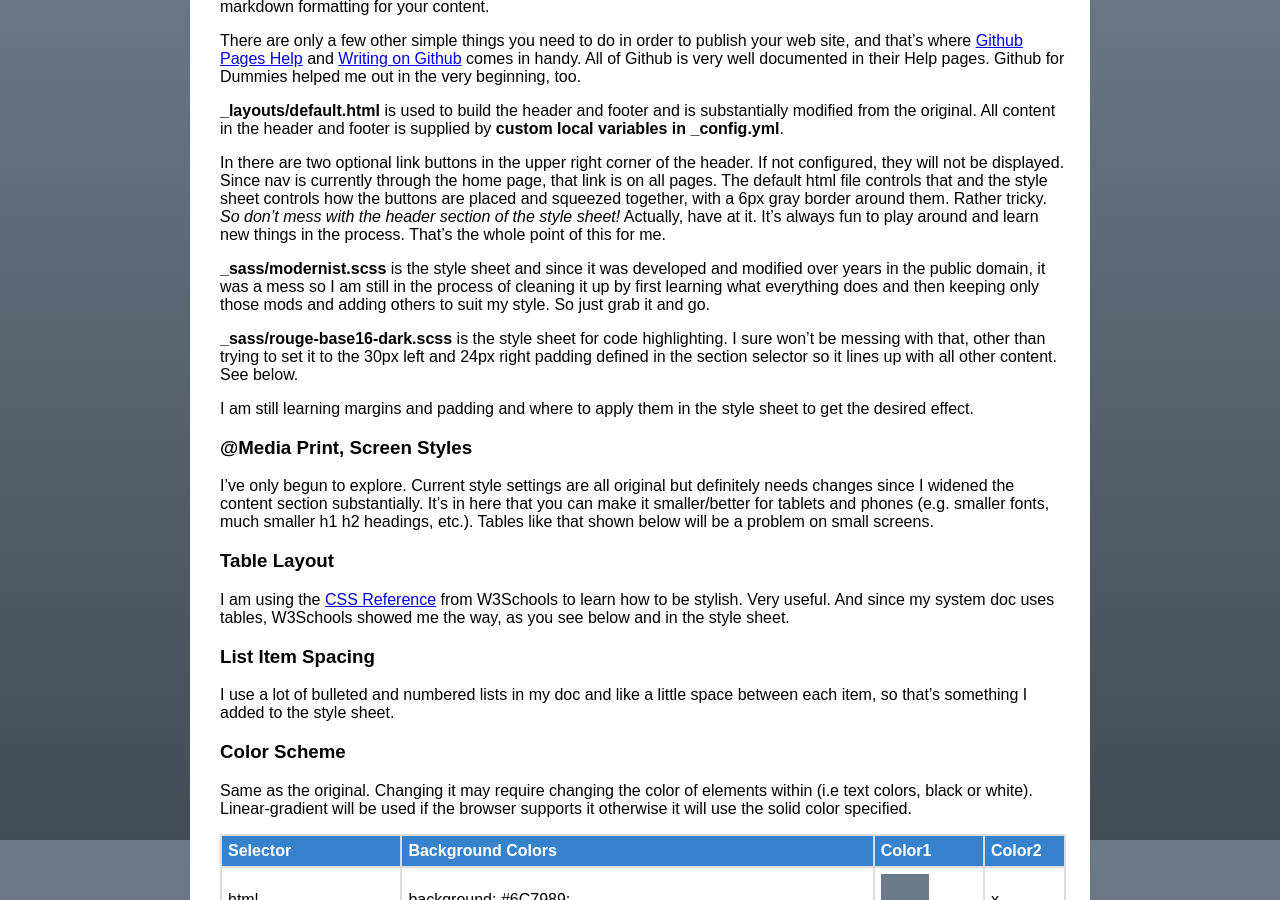
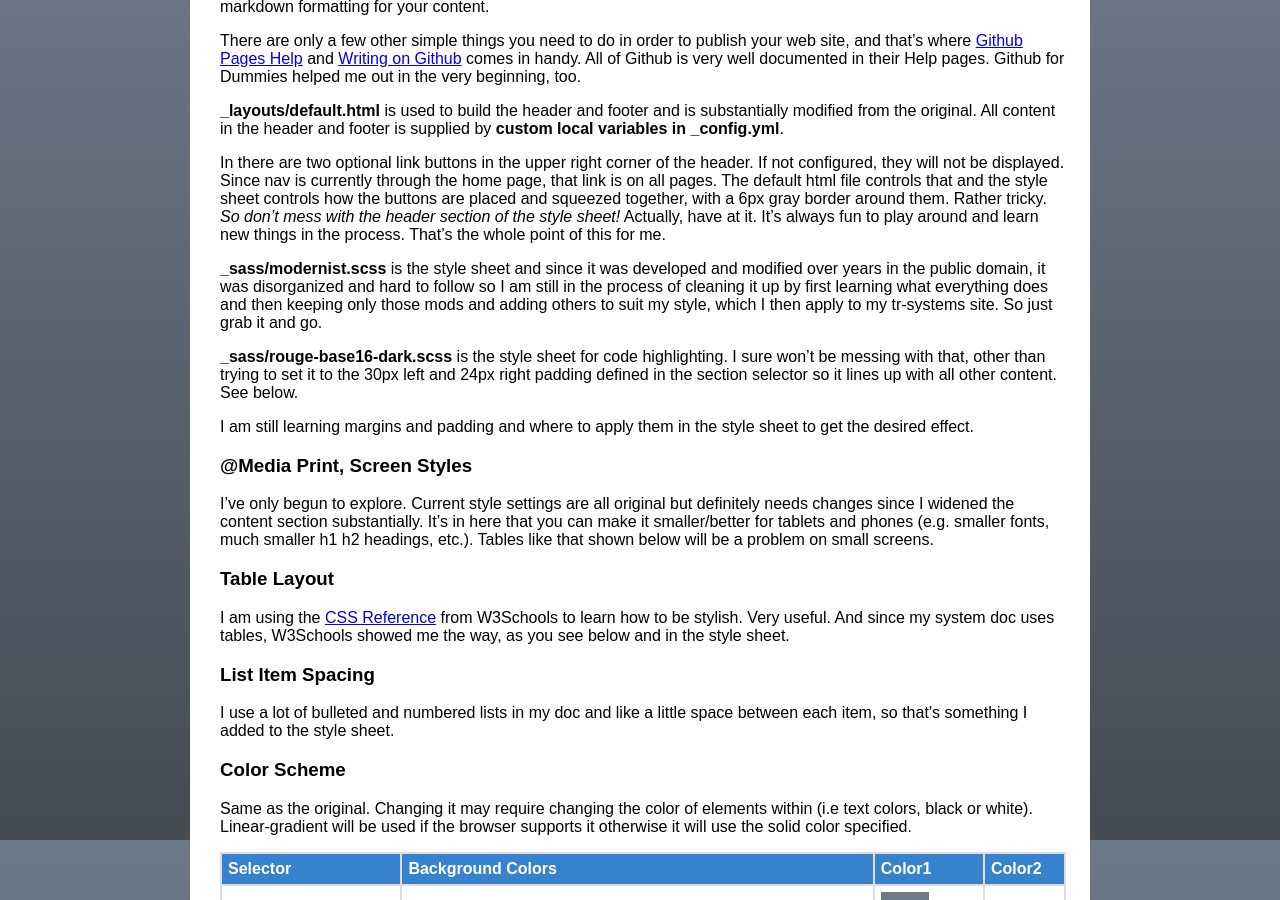
Before and after one commit to TR-Systems/modernist, a Jekyll site: the page built from index.md, in a window 1280 px wide and 900 px high, scrolled down 960 px. Built offline with Jekyll 4.4.1, drawn with Linux system fonts in a browser that asks for light colours; our own code applies the rules of GitHub Pages for plain Markdown files.

Commit message:
Update index.md

```diff
--- a/index.md
+++ b/index.md
@@ -31,7 +31,7 @@ There are only a few other simple things you need to do in order to publish your
 
 In there are two optional link buttons in the upper right corner of the header. If not configured, they will not be displayed. Since nav is currently through the home page, that link is on all pages. The default html file controls that and the style sheet controls how the buttons are placed and squeezed together, with a 6px gray border around them. Rather tricky. *So don't mess with the header section of the style sheet!* Actually, have at it. It's always fun to play around and learn new things in the process. That's the whole point of this for me.
 
-**_sass/modernist.scss** is the style sheet and since it was developed and modified over years in the public domain, it was a mess so I am still in the process of cleaning it up by first learning what everything does and then keeping only those mods and adding others to suit my style. So just grab it and go.
+**_sass/modernist.scss** is the style sheet and since it was developed and modified over years in the public domain, it was disorganized and hard to follow so I am still in the process of cleaning it up by first learning what everything does and then keeping only those mods and adding others to suit my style, which I then apply to my tr-systems site. So just grab it and go.
 
 **_sass/rouge-base16-dark.scss** is the style sheet for code highlighting. I sure won't be messing with that, other than trying to set it to the 30px left and 24px right padding defined in the section selector so it lines up with all other content. See below.
 
```
